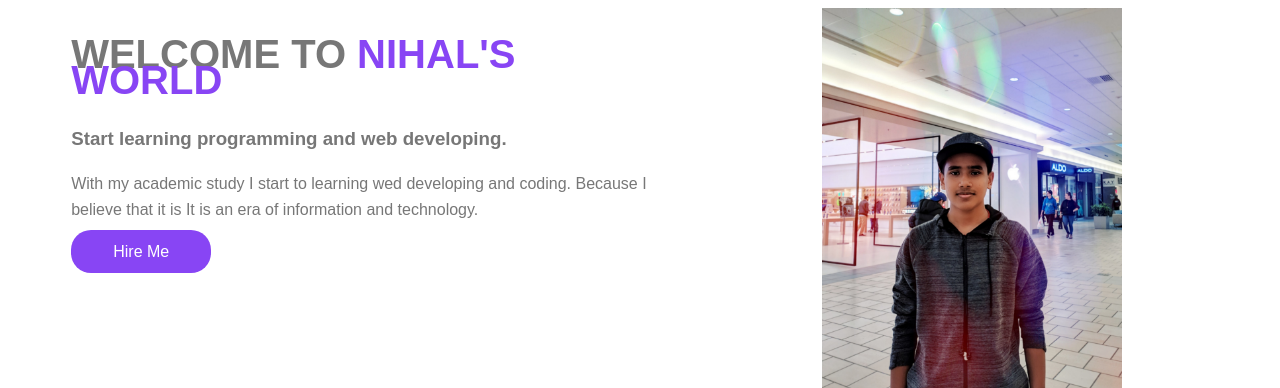
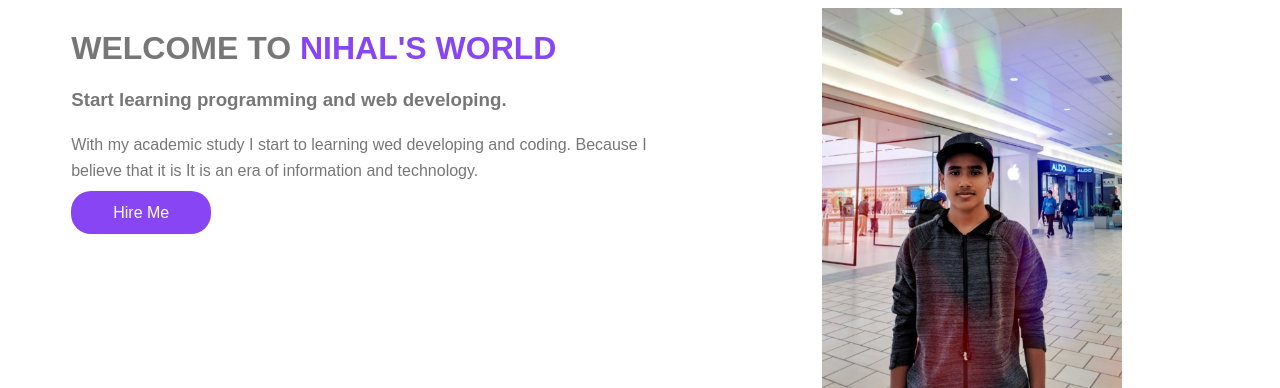
Before and after one commit to nhnihal/Nihal-website, a plain HTML site: page index.html in a window 1280 px wide. Shown: the top 388 px of the page. Drawn offline with Linux system fonts and the light colour scheme.

Commit message:
publishing awesome pages 1577743286099

```diff
--- a/index.html
+++ b/index.html
@@ -23,7 +23,7 @@ body{color:#777777;
       text-decoration:none;}
 
 h1{
-     font-size:2.5em;}
+     font-size:2em;}
 
 .container{
     padding-left:5%;
```
